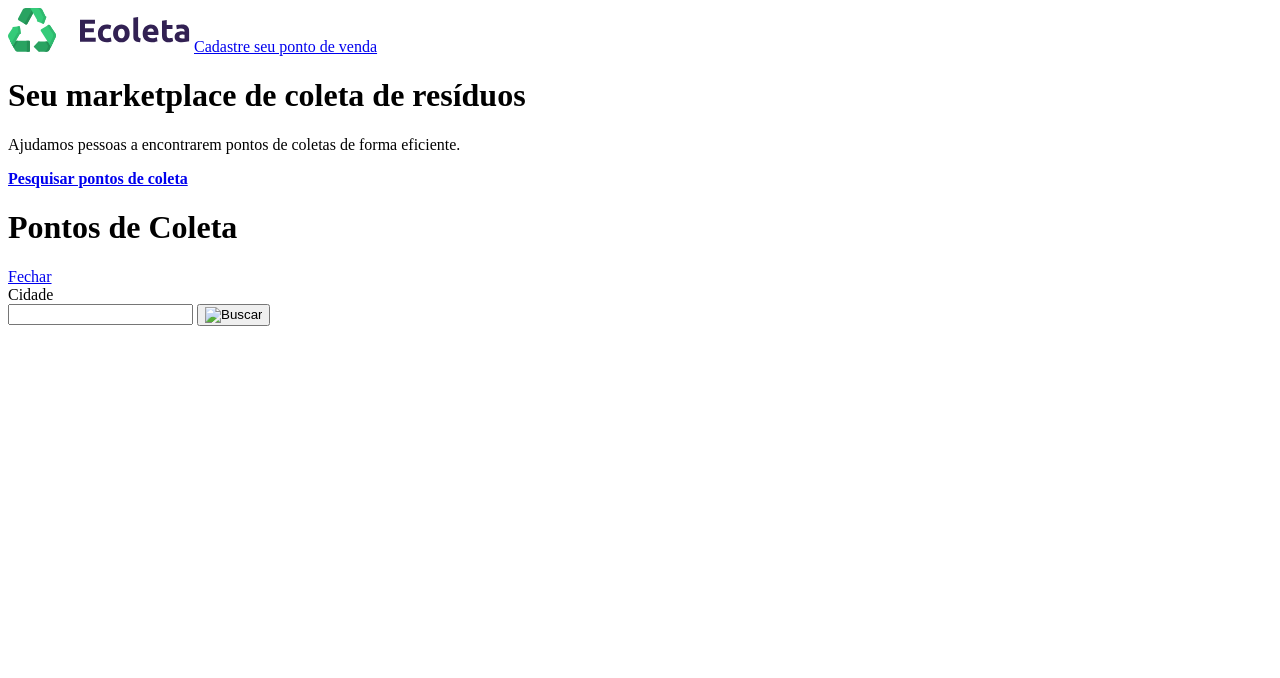
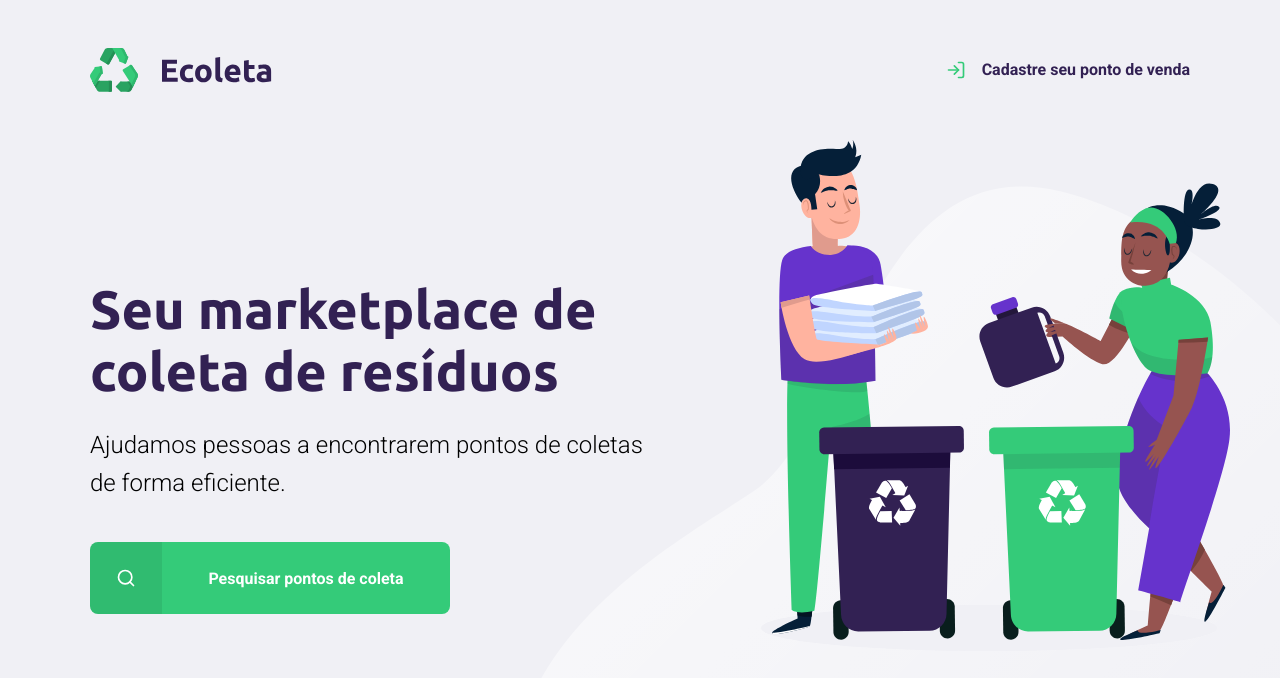
Before and after one commit to PedroMartinsCap/ecoleta, a plain HTML site: page index.html in a window 1280 px wide. Drawn offline with Linux system fonts and the light colour scheme; the site is published under a folder, as on GitHub Pages, so addresses that start at the root find nothing.

Commit message:
css location fixed

```diff
--- a/index.html
+++ b/index.html
@@ -4,10 +4,10 @@
     <meta charset="UTF-8">
     <meta name="viewport" content="width=device-width, initial-scale=1.0">
     <title>Ecoleta</title>
-    <link rel="stylesheet" href="/styles/main.css">
-    <link rel="stylesheet" href="/styles/home.css">
-    <link rel="stylesheet" href="/styles/modal.css">
-    <link rel="stylesheet" href="/styles/responsive.css">
+    <link rel="stylesheet" href="styles/main.css">
+    <link rel="stylesheet" href="styles/home.css">
+    <link rel="stylesheet" href="styles/modal.css">
+    <link rel="stylesheet" href="styles/responsive.css">
 
   </head>
   <body>
@@ -45,7 +45,7 @@
           <div class="search field">
             <input type="text" name="search">
             <button>
-              <img src="/assets/search.svg" alt="Buscar">
+              <img src="assets/search.svg" alt="Buscar">
             </button>
           </div>
         </form>
```
Also changed, not shown: create-point.html (+4 -4 lines).
